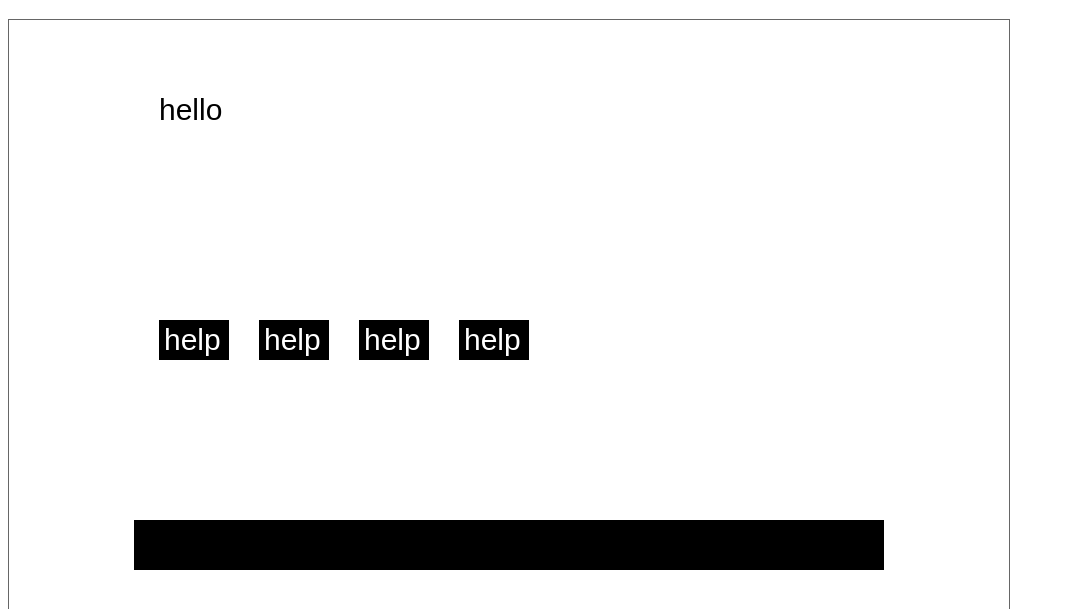
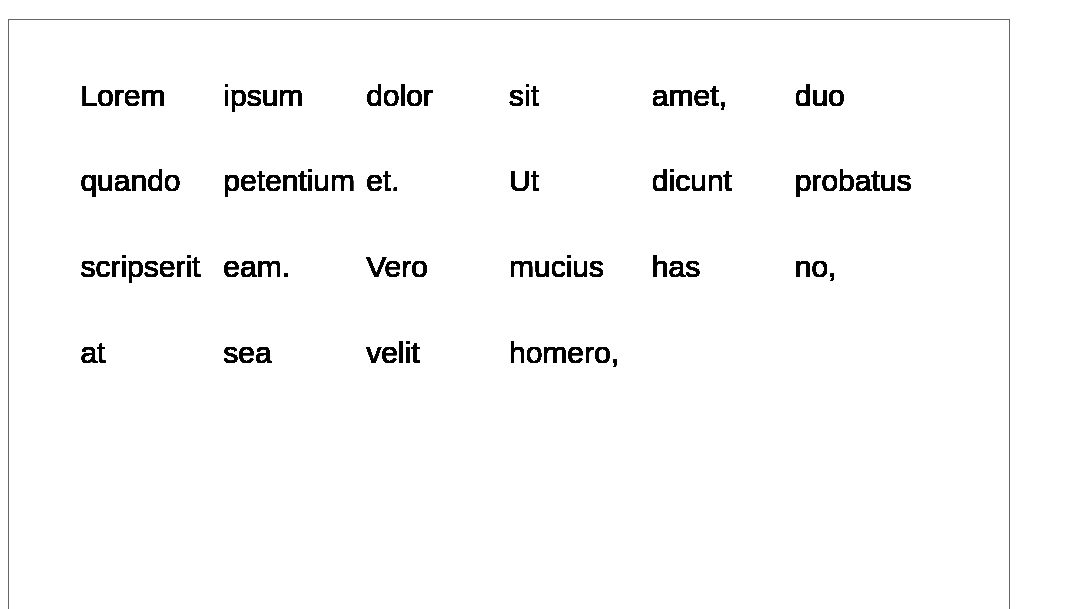
Before and after one commit to eizhang/FirstPrototype, a plain HTML site: page index.html in a window 1280 px wide. Shown: the part 61-670 px from the top of the page, without its empty margins (0-1065 px from the left). Drawn offline with Linux system fonts and the light colour scheme.

Commit message:
add multiple blocks

```diff
--- a/index.html
+++ b/index.html
@@ -13,43 +13,12 @@
       r.fillStyle = "black";
 
       var Y = 0;
-      block = new TextBlock("hello", canvas);
+      var block = new TextBlock("hello", canvas);
+      var anno = new DocumentAnno("Lorem ipsum dolor sit amet, duo quando petentium et. Ut dicunt probatus scripserit eam. Vero mucius has no, at sea velit homero,", canvas);
 
       var hi = window.setInterval(function(){
 
-        c.fillStyle = "white";
-        c.fillRect(0, 0, canvas.width, canvas.height);
-
-        c.fillStyle = "black";
-        c.fillRect(canvas.width * (1/8), 500, canvas.width * .75, 50);
-        Y += 3;
-
-        block.draw(150, 100);
-
-        c.fillStyle = r.fillStyle;
-        c.fillRect(150, Y, r.width, r.height);
-
-        c.fillStyle = "white";
-        c.font = "30px Arial";
-        c.fillText("help", 155, 30 + Y);
-
-        c.fillStyle = "black";
-        c.fillRect(250, Y, 70, 40);
-        c.fillStyle = "white";
-        c.font = "30px Arial";
-        c.fillText("help", 255, 30 + Y);
-
-        c.fillStyle = "black";
-        c.fillRect(350, Y, 70, 40);
-        c.fillStyle = "white";
-        c.font = "30px Arial";
-        c.fillText("help", 355, 30 + Y);
-
-        c.fillStyle = "black";
-        c.fillRect(450, Y, 70, 40);
-        c.fillStyle = "white";
-        c.font = "30px Arial";
-        c.fillText("help", 455, 30 + Y);
+          anno.draw();
 
       }, 50)
 
--- a/text_block.js
+++ b/text_block.js
@@ -15,5 +15,25 @@ class TextBlock {
     }
 }
 
-class Sentence {
+class DocumentAnno {
+    constructor(words, cv) {
+        this.blocks = words.split(" ").map(function(word){
+            return new TextBlock(word, cv);
+        });
+        this.cref = cv;
+        this.words_per_line = 6;
+        this.lines_per_scr = 6;
+    }
+    draw() {
+        for (var i = 0; i < this.blocks.length; i++)
+        {
+            var x = i % this.words_per_line;
+            var y = Math.floor(i / this.words_per_line);
+
+            var w = (x + 0.5) * this.cref.width / (this.words_per_line + 1);
+            var h = (y + 1) * this.cref.height / (this.lines_per_scr + 1);
+            this.blocks[i].draw(w, h);
+        }
+    }
+
 }
```
